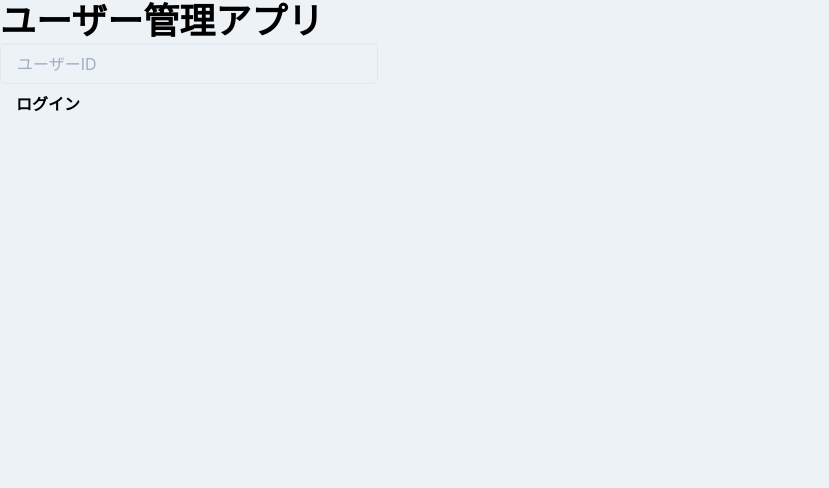
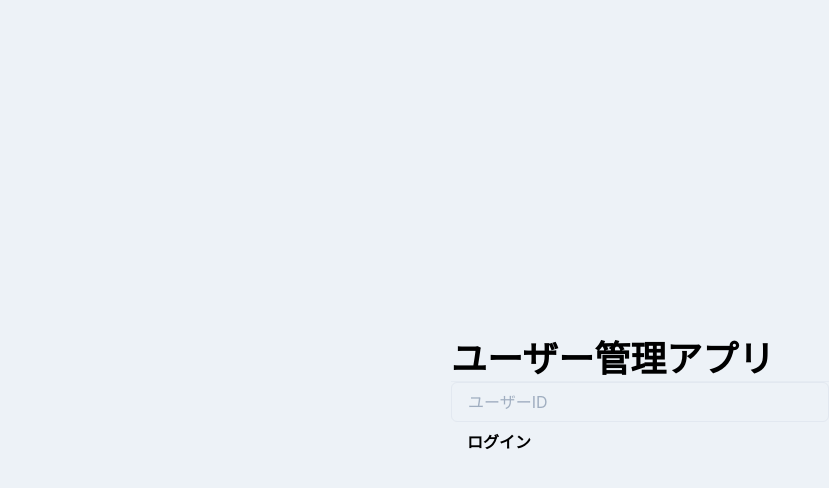
Before and after one commit to Kadotchi/Chakra-UI-React, a React (Create React App) app: page / in a window 1280 px wide. Shown: the top 488 px of the page, without its empty margins (0-829 px from the left). Built offline with nearby package versions, Linux system fonts and the light colour scheme.

Commit message:
ログイン画面にCSSを適用

```diff
--- a/src/components/pages/Login.tsx
+++ b/src/components/pages/Login.tsx
@@ -3,7 +3,7 @@ import { memo, VFC } from "react";
 
 export const Logitn: VFC = memo(() => {
   return (
-    <Flex>
+    <Flex align="center" justify="center" height="100vh">
       <Box>
         <Heading as="h1">ユーザー管理アプリ</Heading>
         <Divider />
```
